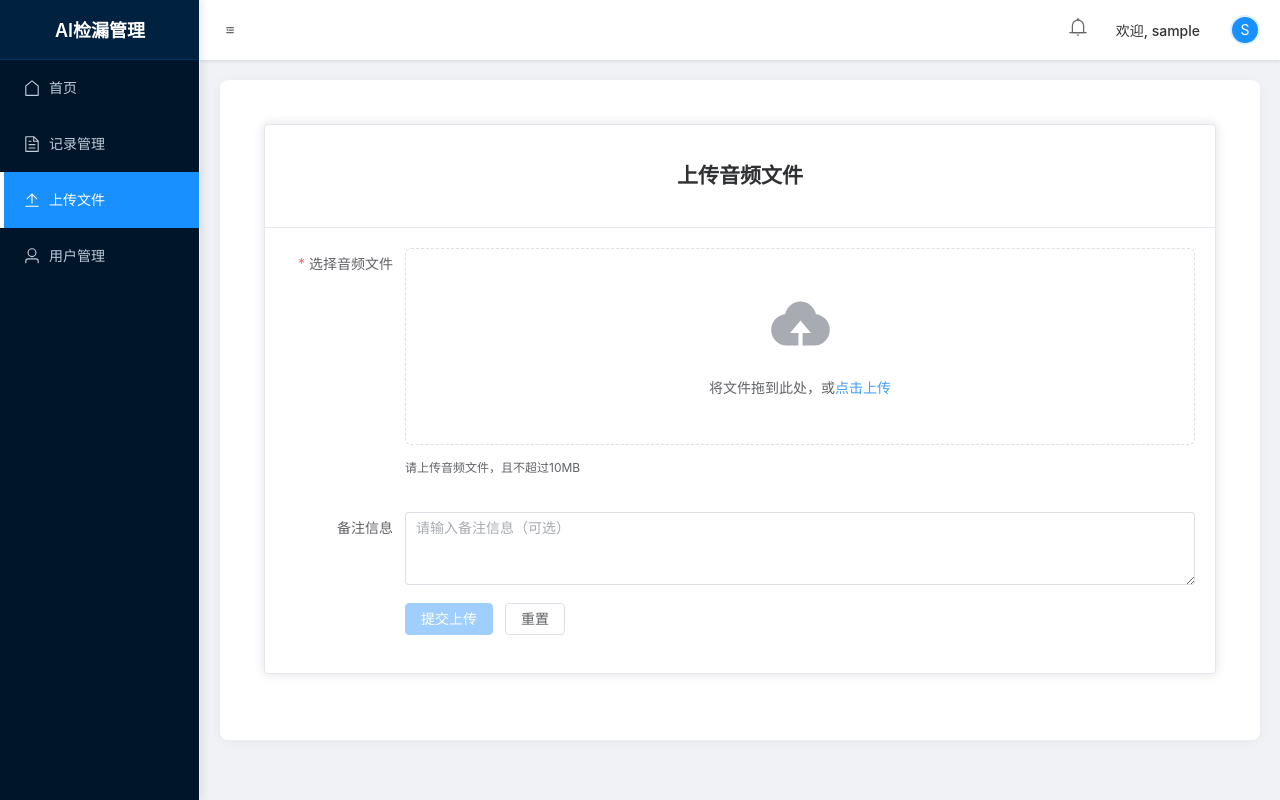
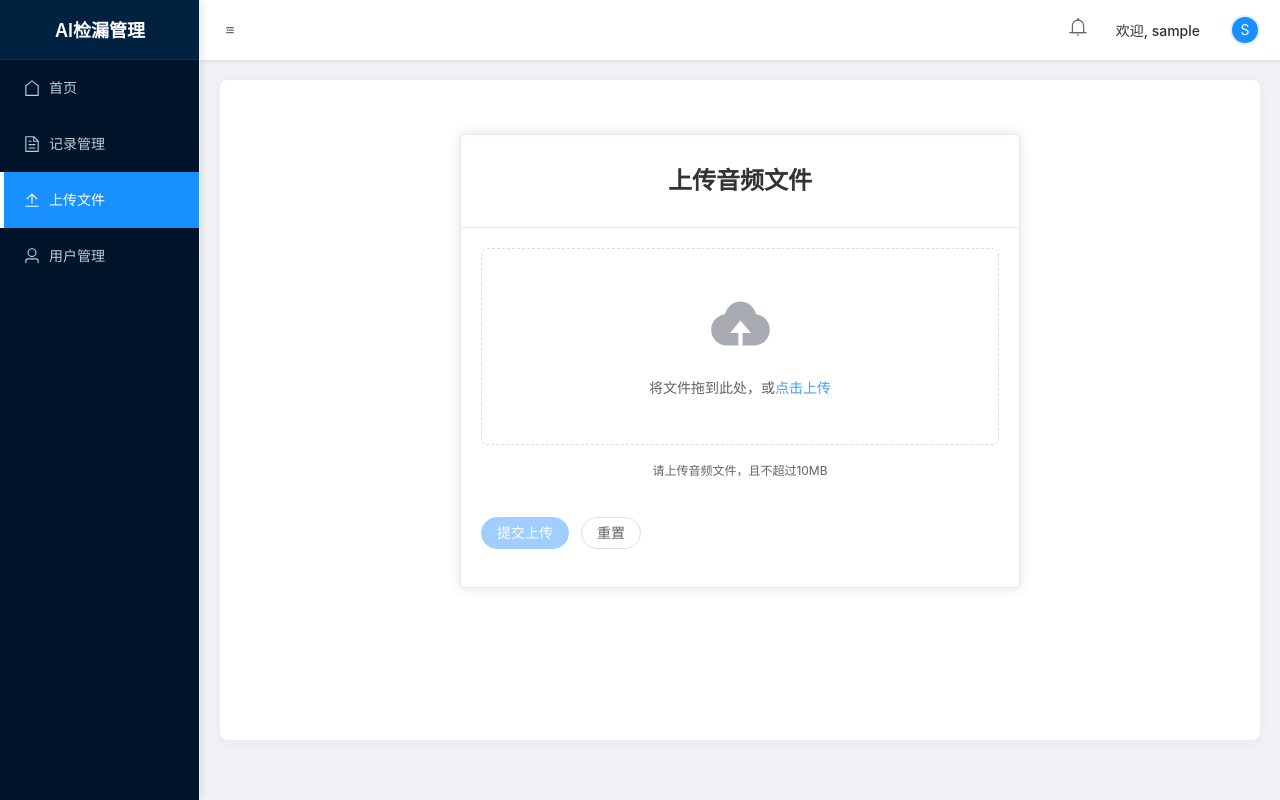
Before and after one commit to Lvshujun0918/AI_Water, a Vue app in the folder frontend/: page /upload in a window 1280 px wide. Built offline with nearby package versions, Linux system fonts and the light colour scheme; sample sign-in values are in the browser's storage.

Commit message:
Rem:去除备注框

```diff
--- a/frontend/src/views/Upload.vue
+++ b/frontend/src/views/Upload.vue
@@ -12,11 +12,10 @@
           :model="uploadForm"
           :rules="uploadRules"
           ref="uploadFormRef"
-          label-width="120px"
           v-loading="uploading"
           element-loading-text="上传中..."
         >
-          <el-form-item label="选择音频文件" prop="audioFile">
+          <el-form-item prop="audioFile">
             <el-upload
               class="upload-demo"
               drag
@@ -38,24 +37,16 @@
             </el-upload>
           </el-form-item>
 
-          <el-form-item label="备注信息" prop="remark">
-            <el-input
-              v-model="uploadForm.remark"
-              type="textarea"
-              placeholder="请输入备注信息（可选）"
-              :rows="3"
-            />
-          </el-form-item>
-
-          <el-form-item>
+          <el-form-item class="button-group">
             <el-button
               type="primary"
               @click="submitUpload"
               :disabled="!uploadForm.audioFile || uploading"
+              round
             >
               {{ uploading ? '上传中...' : '提交上传' }}
             </el-button>
-            <el-button @click="resetForm">重置</el-button>
+            <el-button @click="resetForm" round>重置</el-button>
           </el-form-item>
         </el-form>
 
@@ -68,14 +59,9 @@
             description="音频文件已成功处理，可以到记录管理页面查看详情。"
             show-icon
             closable
-            style="margin-top: 20px;"
           />
 
           <el-card v-else class="status-card">
-            <div class="status-header">
-              <h3>文件处理中</h3>
-            </div>
-
             <div class="status-content">
               <el-progress
                 :percentage="processingStatus.progress"
@@ -88,6 +74,7 @@
                   :title="processingStatus.message"
                   type="error"
                   show-icon
+                  :closable="false"
                 />
                 <el-button @click="retryProcessing" type="primary" size="small" style="margin-top: 10px;">
                   重试处理
@@ -251,66 +238,6 @@ export default {
         }
         this.startStatusCheck(this.uploadedFile.id)
       }
-    },
-
-    async handleUpload() {
-      if (!this.selectedFile) {
-        this.$message.warning('请先选择文件')
-        return
-      }
-
-      const formData = new FormData()
-      formData.append('audio', this.selectedFile)
-
-      this.uploading = true
-      this.uploadProgress = 0
-
-      try {
-        // 模拟上传进度
-        const progressInterval = setInterval(() => {
-          if (this.uploadProgress < 90) {
-            this.uploadProgress += 10
-          }
-        }, 200)
-
-        const response = await apiClient.post('/upload-audio', formData, {
-          headers: {
-            'Content-Type': 'multipart/form-data'
-          }
-        })
-
-        clearInterval(progressInterval)
-        this.uploadProgress = 100
-
-        if (response.data.success) {
-          this.$message.success('文件上传成功')
-
-          // 添加通知
-          this.$parent.$refs.layout.addNotification(
-            '上传成功',
-            `文件 "${this.selectedFile.name}" 已成功上传，正在处理中...`,
-            'success'
-          )
-
-          // 重置表单
-          this.selectedFile = null
-          this.uploadProgress = 0
-          this.$refs.uploadForm.clearFiles()
-        } else {
-          this.$message.error(response.data.message || '上传失败')
-        }
-      } catch (error) {
-        this.$message.error('上传失败: ' + (error.response?.data?.message || error.message))
-
-        // 添加错误通知
-        this.$parent.$refs.layout.addNotification(
-          '上传失败',
-          `文件 "${this.selectedFile.name}" 上传失败: ${error.response?.data?.message || error.message}`,
-          'error'
-        )
-      } finally {
-        this.uploading = false
-      }
     }
   }
 }
@@ -318,33 +245,45 @@ export default {
 
 <style scoped>
 .upload-container {
-  padding: 20px;
+  max-width: 600px;
+  margin: 30px auto;
+  padding: 0 20px;
 }
 
 .card-header {
   text-align: center;
+  padding: 10px 0;
+}
+
+.card-header h2 {
+  margin: 0;
+  font-size: 24px;
+  color: #333;
 }
 
 .upload-demo {
   width: 100%;
 }
 
-.processing-status {
+.button-group {
+  display: flex;
+  justify-content: center;
+  gap: 20px;
   margin-top: 20px;
 }
 
-.status-card {
-  border: 1px solid #ebeef5;
-  border-radius: 4px;
+.processing-status {
+  margin-top: 30px;
 }
 
-.status-header {
-  text-align: center;
-  margin-bottom: 20px;
+.status-card {
+  border: none;
+  box-shadow: 0 2px 12px 0 rgba(0, 0, 0, 0.1);
 }
 
 .status-content {
   text-align: center;
+  padding: 20px 0;
 }
 
 .status-message {
@@ -356,4 +295,9 @@ export default {
 .error-info {
   margin-top: 15px;
 }
+
+.el-upload__tip {
+  text-align: center;
+  margin-top: 10px;
+}
 </style>
```
